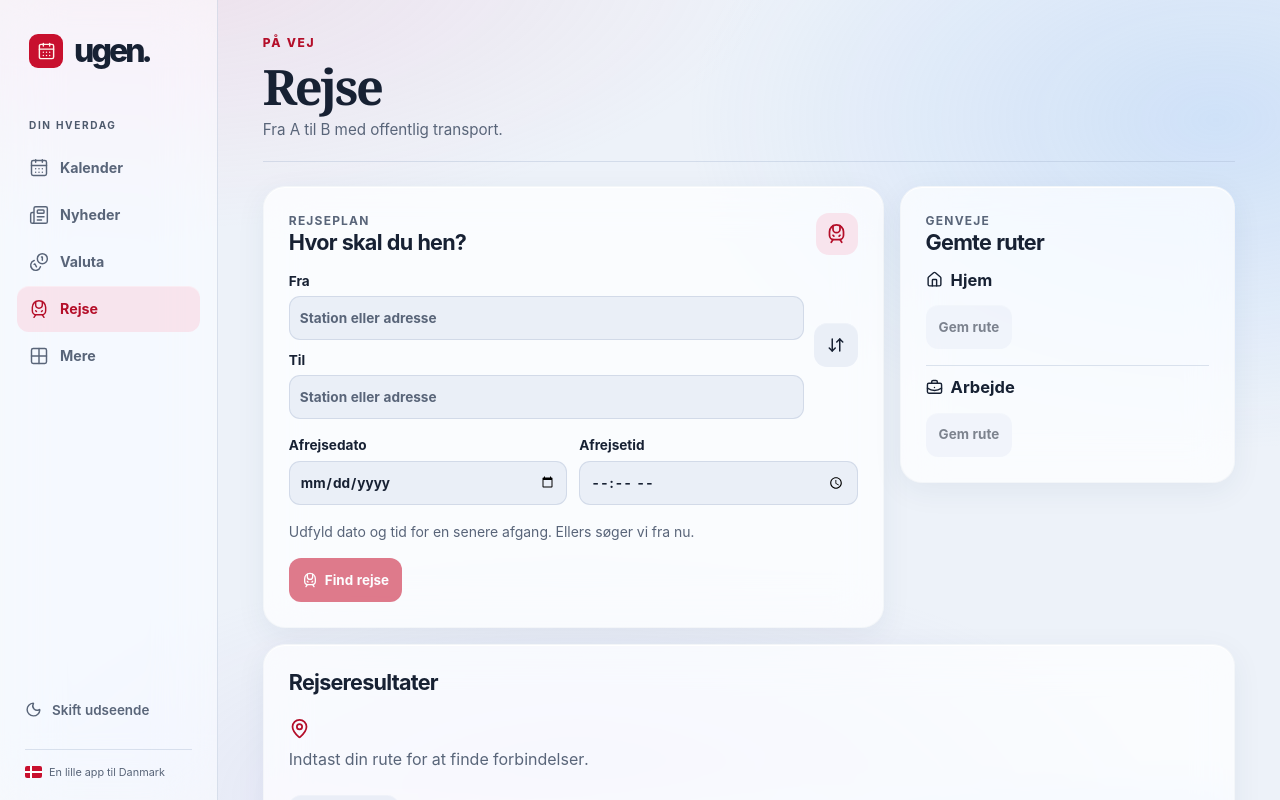
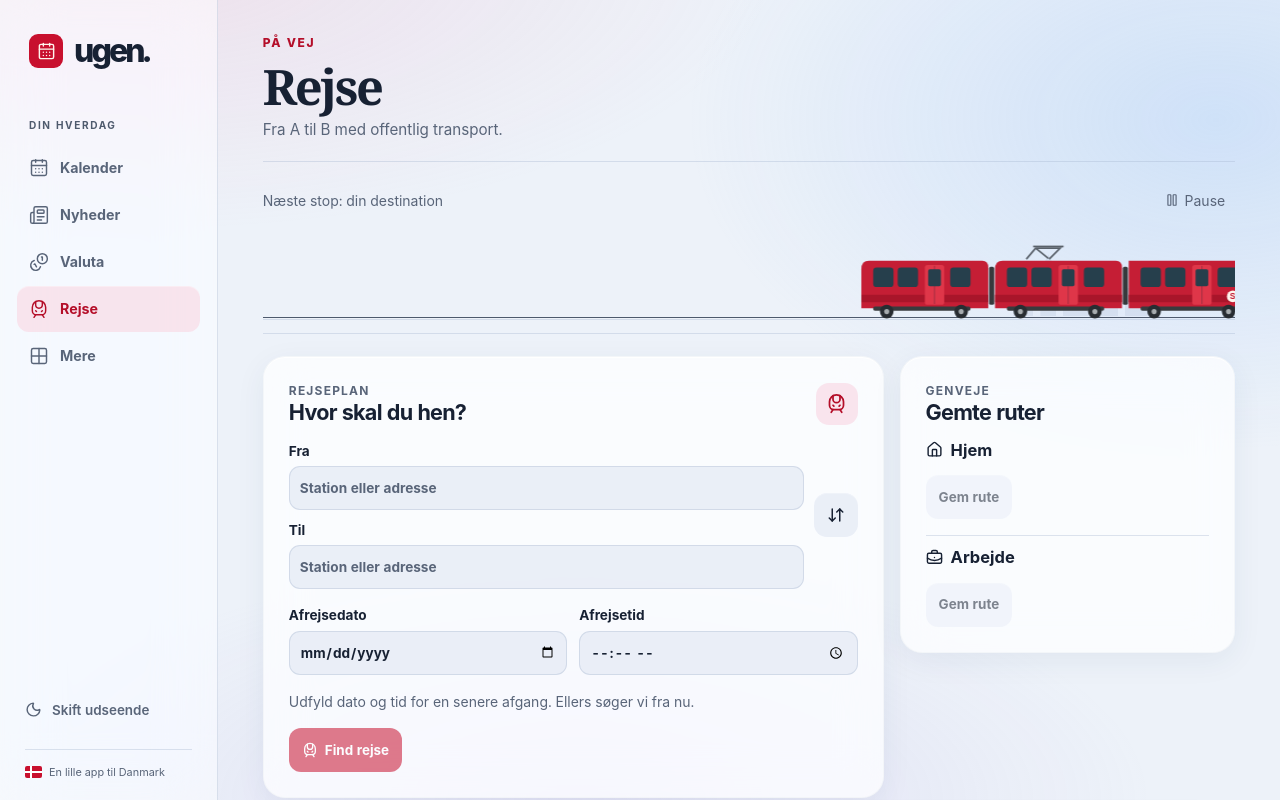
Before and after one commit to kritish-ktm/ugen, a Next.js app: page /rejse in a window 1280 px wide. Shown: the top 800 px of the page. Built offline with nearby package versions, Linux system fonts and the light colour scheme.

Commit message:
feat(travel): animate Danish trains and buses above journey planner

```diff
--- /dev/null
+++ b/components/travel/DanishTransport.tsx
@@ -0,0 +1,58 @@
+'use client'
+import { useState } from 'react'
+import { Pause, Play } from 'lucide-react'
+import { usePreferences } from '../ui/Shell'
+
+function Train({ intercity = false }: { intercity?: boolean }) {
+  return <svg viewBox="0 0 520 105" fill="none" aria-hidden="true" focusable="false">
+    <g className={intercity ? 'vehicle-intercity' : 'vehicle-stog'}>
+      {[12, 170, 328].map((x, index) => <g key={x}>
+        <path d={index === 2 ? `M${x} 27H470Q495 27 501 48L507 73Q508 83 498 83H${x}Z` : `M${x+9} 27H${x+143}Q${x+150} 27 ${x+150} 35V83H${x}V37Q${x} 27 ${x+9} 27Z`} className="vehicle-body" />
+        <path d={`M${x} 67H${index===2 ? 504 : x+150}V76H${x}Z`} className="vehicle-stripe" />
+        {[x+14,x+43,x+105].map(window => <rect key={window} x={window} y="35" width="24" height="23" rx="4" className="vehicle-window" />)}
+        <rect x={x+75} y="32" width="23" height="47" rx="3" className="vehicle-door" />
+        <path d={`M${x+86.5} 33V78`} stroke="currentColor" strokeOpacity=".35" />
+        <rect x={x+79} y="37" width="15" height="20" rx="2" className="vehicle-window" />
+        <rect x={x+14} y="81" width="115" height="5" rx="2" fill="#383b3e" />
+        {[x+30,x+118].map(wheel => <g key={wheel}><circle cx={wheel} cy="87" r="8" fill="#282d32" /><circle cx={wheel} cy="87" r="3" fill="#a7acaf" /></g>)}
+      </g>)}
+      {[163,321].map(x=><rect key={x} x={x} y="34" width="6" height="45" rx="2" fill="#36393c" />)}
+      <path d="M472 34Q489 35 494 51H473Z" className="vehicle-window" />
+      <rect x="495" y="67" width="7" height="5" rx="2" fill="#fff1bd" />
+      {!intercity && <><path d="M207 25L218 12H247L234 25M218 12L233 24" stroke="#59616a" strokeWidth="2" /><path d="M215 10H251" stroke="#59616a" strokeWidth="2" /><circle cx="451" cy="69" r="7" fill="#fff5ed" /><text x="451" y="72.5" textAnchor="middle" fill="#bd1631" fontSize="10" fontWeight="800" fontFamily="Arial, sans-serif">S</text></>}
+      {intercity && <text x="452" y="71" textAnchor="middle" fill="#fff5ed" fontSize="9" fontWeight="700" fontFamily="Arial, sans-serif">IC</text>}
+    </g>
+  </svg>
+}
+
+function CityBus() {
+  return <svg viewBox="0 0 310 105" fill="none" aria-hidden="true" focusable="false">
+    <path d="M20 25H270Q287 25 289 43L293 78Q293 85 285 85H17Q10 85 10 78V36Q10 25 20 25Z" fill="#edbe39" />
+    <rect x="19" y="31" width="255" height="33" rx="5" fill="#253c49" />
+    {[26,66,106,146,186].map(x=><path key={x} d={`M${x} 33V62`} stroke="#eac758" strokeWidth="3" />)}
+    <path d="M270 31Q282 34 283 51L285 63H265V31Z" fill="#314e5c" />
+    <rect x="224" y="32" width="33" height="49" rx="2" fill="#344149" />
+    <path d="M240 33V80" stroke="#bfced2" strokeWidth="1.5" />
+    <rect x="227" y="35" width="27" height="24" rx="2" fill="#6f8e9c" />
+    <path d="M11 73H220M260 73H291" stroke="#d1a029" strokeWidth="3" />
+    <rect x="26" y="19" width="175" height="6" rx="3" fill="#c3c8c6" />
+    <rect x="264" y="25" width="18" height="9" rx="2" fill="#1d2c35" />
+    <rect x="285" y="67" width="7" height="5" rx="2" fill="#fff4c1" />
+    {[57,259].map(x=><g key={x}><circle cx={x} cy="85" r="11" fill="#252b30" /><circle cx={x} cy="85" r="5" fill="#b3babd" /><circle cx={x} cy="85" r="2" fill="#65717a" /></g>)}
+  </svg>
+}
+
+export function DanishTransport() {
+  const { t } = usePreferences()
+  const [paused, setPaused] = useState(false)
+  return <section className="transport-scene" data-paused={paused} aria-label={t('Dansk transport i bevægelse', 'Danish transport in motion')}>
+    <div className="transport-caption"><span>{t('Næste stop: din destination', 'Next stop: your destination')}</span><button type="button" className="transport-toggle" aria-pressed={paused} onClick={() => setPaused(!paused)} aria-label={paused ? t('Afspil transportanimation', 'Play transport animation') : t('Sæt transportanimation på pause', 'Pause transport animation')}>{paused ? <Play size={14} /> : <Pause size={14} />}<span>{paused ? t('Afspil', 'Play') : t('Pause', 'Pause')}</span></button></div>
+    <div className="transport-stage" aria-hidden="true">
+      <div className="transport-skyline"><i /><i /><i /><i /><i /></div>
+      <div className="transport-runner transport-s-train"><Train /></div>
+      <div className="transport-runner transport-ic-train"><Train intercity /></div>
+      <div className="transport-runner transport-city-bus"><CityBus /></div>
+      <div className="transport-track" />
+    </div>
+  </section>
+}
--- a/components/travel/Travel.tsx
+++ b/components/travel/Travel.tsx
@@ -8,6 +8,7 @@ import { demoJourney, travelLink, type Journey, type JourneyInput, type TravelRe
 import { LoadingLines } from '../ui/LoadingLines'
 import { PageTitle } from '../ui/PageTitle'
 import { usePreferences } from '../ui/Shell'
+import { DanishTransport } from './DanishTransport'
 
 const initial = { from: '', to: '', date: '', time: '' }
 const savedRoutes: Record<string, JourneyInput> = {}
@@ -50,6 +51,7 @@ export function Travel() {
 
   return <>
     <PageTitle index={t('PÅ VEJ', 'ON THE MOVE')} title={t('Rejse', 'Travel')} description={t('Fra A til B med offentlig transport.', 'Get from A to B by public transport.')} />
+    <DanishTransport />
     <div className="dashboard">
       <section className="card stack"><div className="between"><div><p className="card-label">{t('REJSEPLAN', 'JOURNEY PLAN')}</p><h2>{t('Hvor skal du hen?', 'Where are you going?')}</h2></div><div className="summary-icon"><TrainFront size={21} /></div></div>
         <form className="stack" onSubmit={event => { event.preventDefault(); void search() }}>
```
